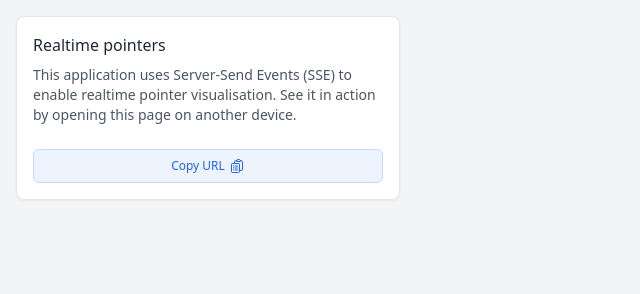
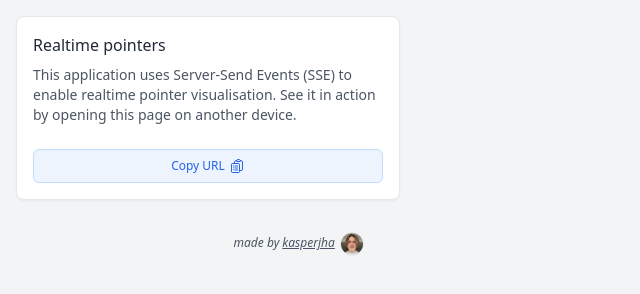
Before and after one commit to kakka0903/realtime-pointers, a website built with Vite: page index.html in a window 1280 px wide. Shown: the whole page, without its empty margins (0-640 px from the left). Built offline with nearby package versions, Linux system fonts and the light colour scheme; no server answers; what pocketbase would draw is missing.

Commit message:
add: footer link

```diff
--- a/index.html
+++ b/index.html
@@ -27,6 +27,17 @@
         </svg>
       </button>
     </div>
+
+    <footer class="w-full max-w-sm flex justify-end py-4 pr-5">
+      <p class="italic inline text-xs text-gray-600">
+        <a href="https://kakka.dev" class="transition">
+          made by
+          <span class="underline">kasperjha</span>
+          <img src="me-small.jpeg" alt="A profile picture of Kasper" class="h-6 w-6 inline border ml-0.5 rounded-full">
+        </a>
+      </p>
+    </footer>
+
     <div id="pointers"></div>
     <script type="module" src="/src/main.ts"></script>
   </body>
```
Also changed, not shown: public/me-small.jpeg (added).
